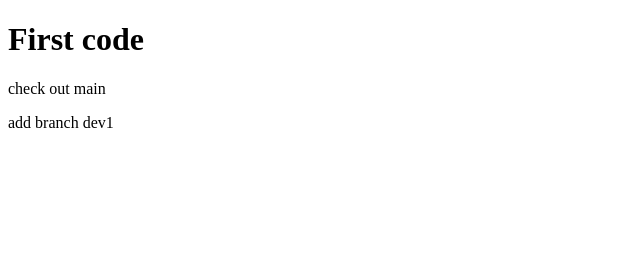
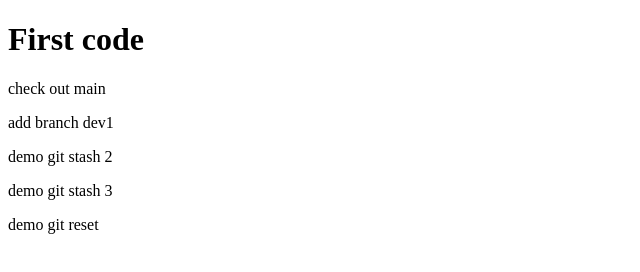
Before and after one commit to HaiTranDF/demo_git, a plain HTML site: page index.html in a window 1280 px wide. Shown: the whole page, without its empty margins (0-640 px from the left). Drawn offline with Linux system fonts and the light colour scheme.

Commit message:
push code

```diff
--- a/index.html
+++ b/index.html
@@ -10,6 +10,9 @@
    <h1>First code</h1>
    <p>check out main</p>
    <p>add branch dev1</p>
+   <p>demo git stash 2</p>
+   <p>demo git stash 3</p>
+   <p>demo git reset</p>
 
 <script src="index.js"></script>
 </body>
```
